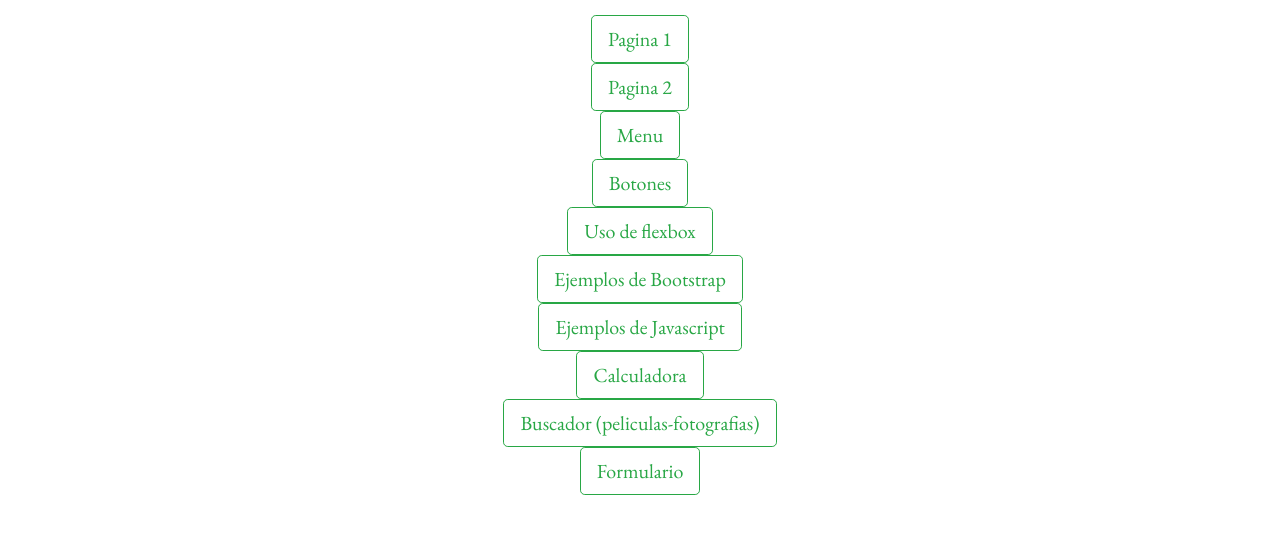
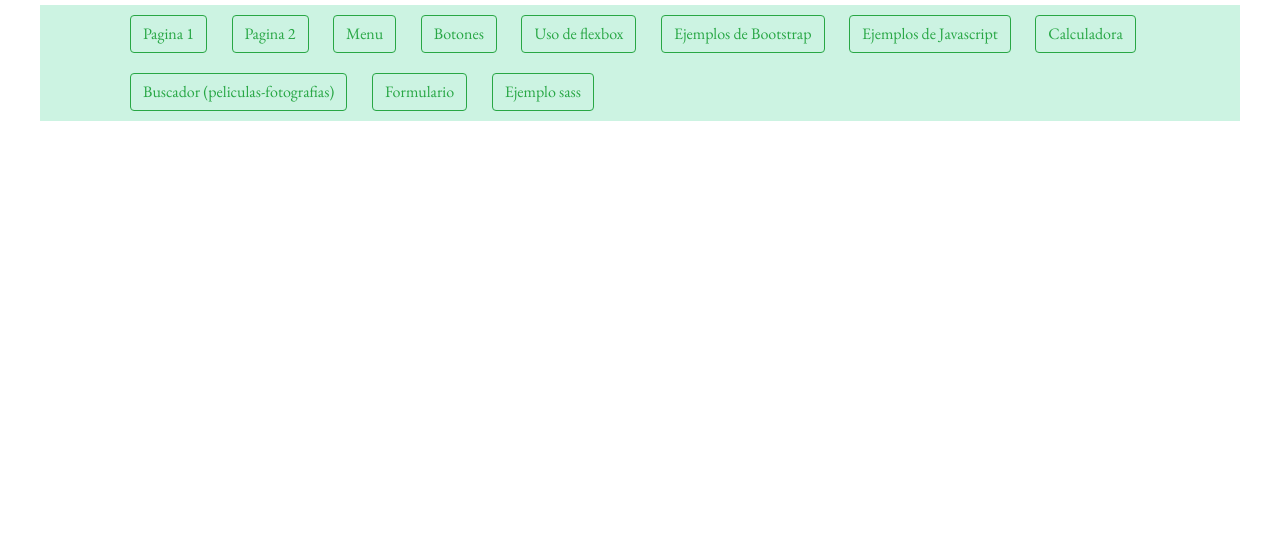
Before and after one commit to abxkarina/archivos-frontend, a plain HTML site: page index.html in a window 1280 px wide. Shown: the part 133-666 px from the top of the page. Drawn offline with nearby package versions, Linux system fonts and the light colour scheme; a web font is replaced by a local one.

Commit message:
Se ageraron y actualizaron archivos

```diff
--- /dev/null
+++ b/ejemplo-sass/style.scss
@@ -0,0 +1,33 @@
+$background: #7f91bd;
+$color-botton: #71aa90;
+$textcolor: #ffff;
+$colorclic: #bf1ece;
+$colorclic2: #2d1130;
+$color-botton-line: #a1117d;
+menu{
+    list-style: none;
+    background: $color-botton;
+    max-width: 1024px;
+    margin: auto;
+    li{
+        display: inline-block;
+        padding: 10px;
+    }
+    li a{
+        text-decoration: none;
+        color: $textcolor;
+        padding: 10px;
+    }
+    li a:hover{
+        text-decoration: none;
+        color: $colorclic;
+        background-color: $colorclic2;
+        text-transform: uppercase;
+        border-bottom: 2px solid $color-botton-line;
+
+    }
+
+}
+body{
+    background: $background;
+}
--- a/index.html
+++ b/index.html
@@ -20,21 +20,22 @@
 
     <div class="contaniner">
 
+<menu>
+    <ul>
+    <li> <a href="\pagina1\" class="btn btn-outline-success btn-small fuente2">Pagina 1</a></li>
+    <li>  <a href="\pagina2\" class="btn btn-outline-success btn-small fuente2">Pagina 2</a></li>
+    <li>  <a href="\ejemmplo-menu\" class="btn btn-outline-success btn-small fuente2">Menu</a></li>
+    <li><a href="\botones\"class="btn btn-outline-success btn-small fuente2">Botones </a> </li>
+    <li><a href="\practica-flexbox\" class="btn btn-outline-success btn-small fuente2" >Uso de flexbox </a></li>
+    <li> <a href="\bootstrap\" class="btn btn-outline-success btn-small fuente2">Ejemplos de Bootstrap</a></li>
+    <li> <a href="\javascript\" class="btn btn-outline-success btn-small fuente2">Ejemplos de Javascript</a></li>
+    <li><a href="\calculadora\" class="btn btn-outline-success btn-small fuente2">Calculadora</a></li>
+    <li><a href="\practica\" class="btn btn-outline-success btn-small fuente2">Buscador (peliculas-fotografias)</a></li>
+    <li><a href="\formulario\" class="btn btn-outline-success btn-small fuente2">Formulario</a></li>
+    <li><a href="\ejemplo-sass\" class="btn btn-outline-success btn-small fuente2">Ejemplo sass</a></li>
 
-        <div class="boton" >
-
-<a href="\pagina1\" class="btn btn-outline-success btn-lg fuente2">Pagina 1 </a><br>
-<a href="\pagina2\" class="btn btn-outline-success btn-lg fuente2">Pagina 2 </a><br>
-<a href="\ejemplo-menu\" class="btn btn-outline-success btn-lg fuente2">Menu </a><br>
-<a href="\botones\"class="btn btn-outline-success btn-lg fuente2">Botones </a><br>
-<a href="\practica-flexbox\" class="btn btn-outline-success btn-lg fuente2" >Uso de flexbox </a><br>
-<a href="\bootstrap\" class="btn btn-outline-success btn-lg fuente2">Ejemplos de Bootstrap</a><br>
-<a href="\javascript\" class="btn btn-outline-success btn-lg fuente2">Ejemplos de Javascript</a><br>
-<a href="\calculadora\" class="btn btn-outline-success btn-lg fuente2">Calculadora</a><br>
-<a href="\practica\" class="btn btn-outline-success btn-lg fuente2">Buscador (peliculas-fotografias)</a><br>
-<a href="\formulario\" class="btn btn-outline-success btn-lg fuente2">Formulario</a><br>
-</div>
-
+</ul>
+<menu>
 
 
 
```
Also changed, not shown: ejemplo-sass/index.html (added, +22 -0 lines), ejemplo-sass/style.css (added), formulario/index.html (line endings or trailing spaces), style.css, 1 other file.
